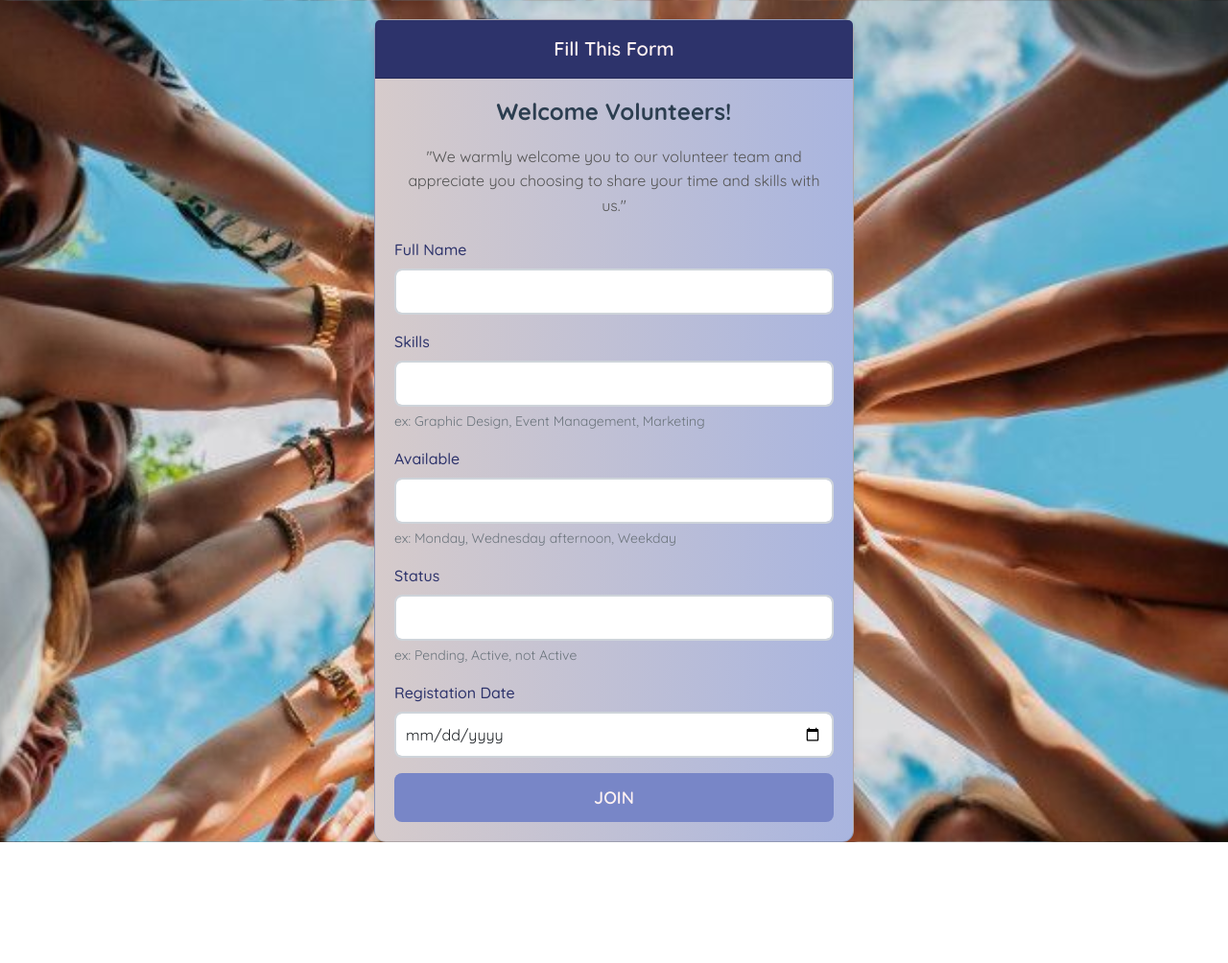
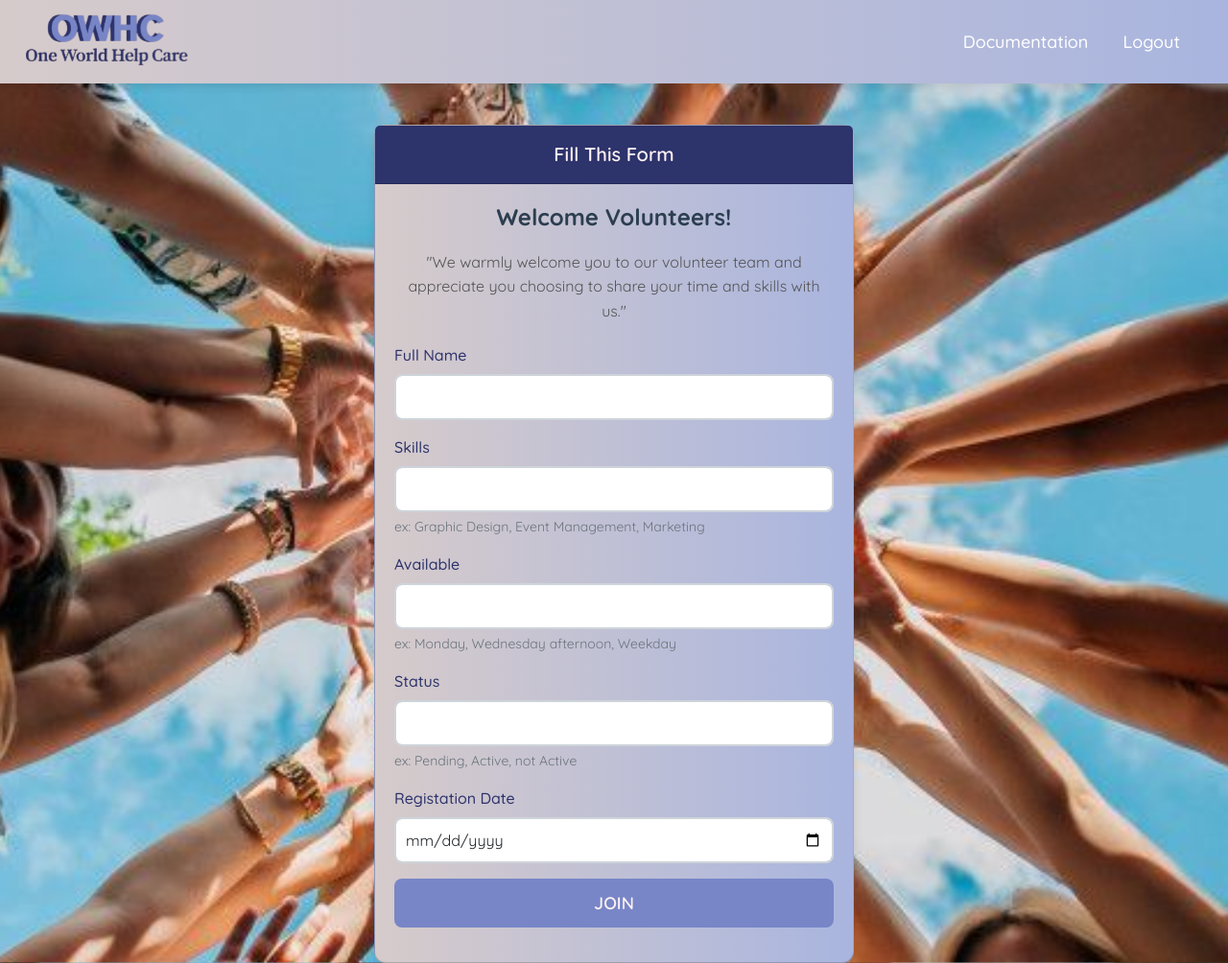
Before and after one commit to GraciaRosalinaHindirwan/PJ_PWD, a PHP site: page /volunteer.php in a window 1280 px wide. Shown: the whole page at 96% size. Before the commit the page ends 878 px from the top, so only its background shows below. Run offline with PHP 8.4, Linux system fonts and the light colour scheme; the visitor is signed in with stand-in values (Sample User, id 1).

Commit message:
update navbar

```diff
--- a/volunteer.css
+++ b/volunteer.css
@@ -11,7 +11,43 @@ body {
     background-size: cover;
     background-position: center;
 }
+#logo{
+width: 200px;
+height: auto;
+margin-bottom: 5px;
+padding-bottom: 5px;
+}
+.logo-container{
+margin-top: -29px;
+text-align: left;
+border-radius: 5px;
+height: 100px;
+position: sticky;
+}
+.container{
+    margin-top: -50px;
+}
+.nav-link {
+    color: white !important;
+    position: relative;
+    font-weight: 500;
+    transition: all 0.3s ease-in-out;
+}
 
+.nav-link::after {
+    content: '';
+    position: absolute;
+    width: 0%;
+    height: 2px;
+    bottom: 0;
+    left: 0;
+    background-color: #fff2f2;
+    transition: 0.3s ease;
+}
+
+.nav-link:hover::after {
+    width: 100%;
+}
 .card {
     background: linear-gradient(to right,rgb(214, 203, 203), #A9B5DF) !important;
     border-radius: 12px;
--- a/volunteer.php
+++ b/volunteer.php
@@ -65,7 +65,13 @@ if ($_SERVER["REQUEST_METHOD"] == "POST") {
     }
 }
 ?>
-
+<style>
+    .navbar {
+    background: linear-gradient(to right,rgb(214, 203, 203), #A9B5DF) !important;
+    box-shadow: 0 4px 8px rgba(0, 0, 0, 0.1);
+    margin-bottom: 60px;
+}
+</style>
 <!DOCTYPE html>
 <html lang="en">
 <head>
@@ -80,7 +86,27 @@ if ($_SERVER["REQUEST_METHOD"] == "POST") {
      <link rel="stylesheet" href="volunteer.css">
 </head>
 <body>
-    <div class="card">
+    <nav class="navbar navbar-expand-lg fixed-top">
+    <div class="container-fluid">
+    <div class="logo-container">
+    <img src="img/owhc1-removebg-preview.png" id="logo" style="width: 200px; height: auto;">
+    </div>
+    <button class="navbar-toggler" type="button" data-bs-toggle="collapse" data-bs-target="#navbarNav">
+      <span class="navbar-toggler-icon bg-light"></span>
+    </button>
+    <div class="collapse navbar-collapse" id="navbarNav">
+      <ul class="navbar-nav ms-auto" style="padding-right: 30px; font-size: 18px; font-weight: 600;">
+        <li class="nav-item" style="padding-right: 20px;">
+          <a class="nav-link" href="dokumentasi.html">Documentation</a>
+        </li>
+        <li class="nav-item">
+          <a class="nav-link" href="logout.php">Logout</a>
+        </li>
+      </ul>
+    </div>
+  </div>
+</nav>
+    <div class="card" style="margin-top: 130px; ">
         <div class="card-header">
             Fill This Form
         </div>
```
